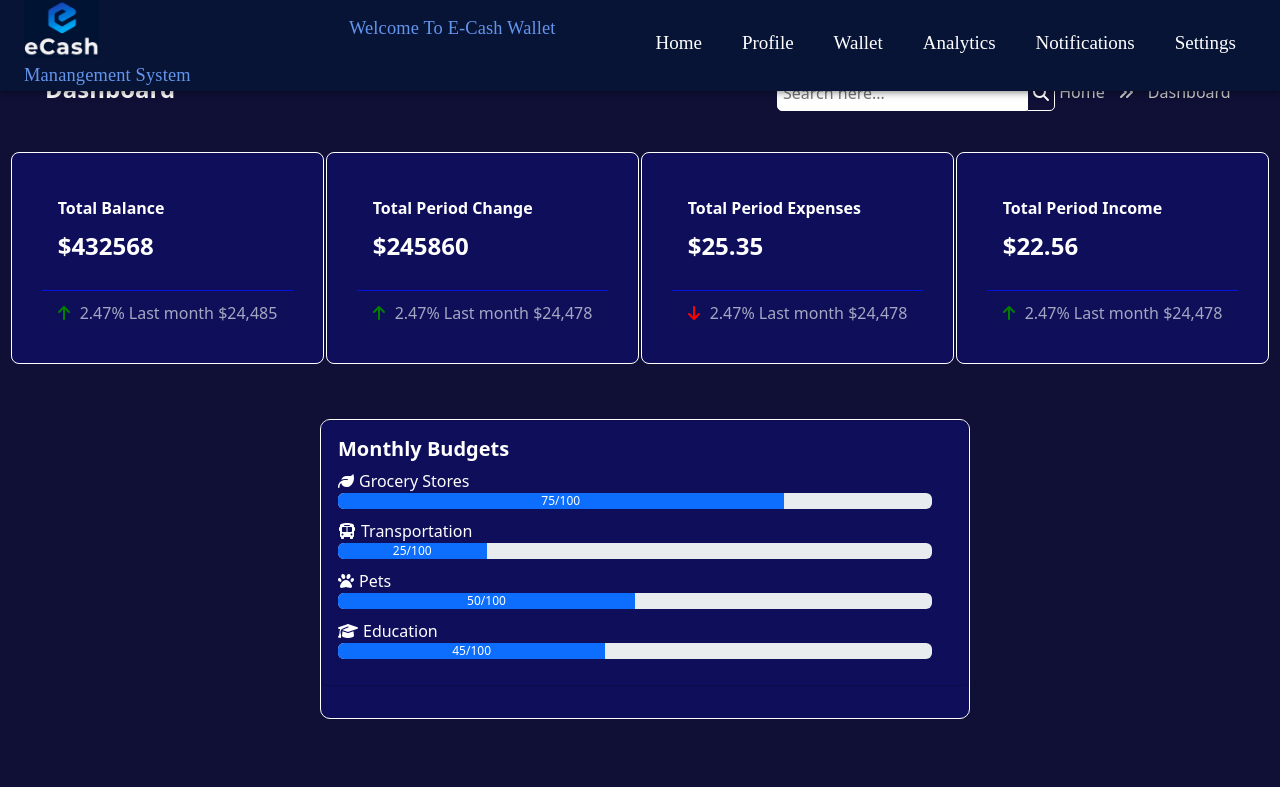
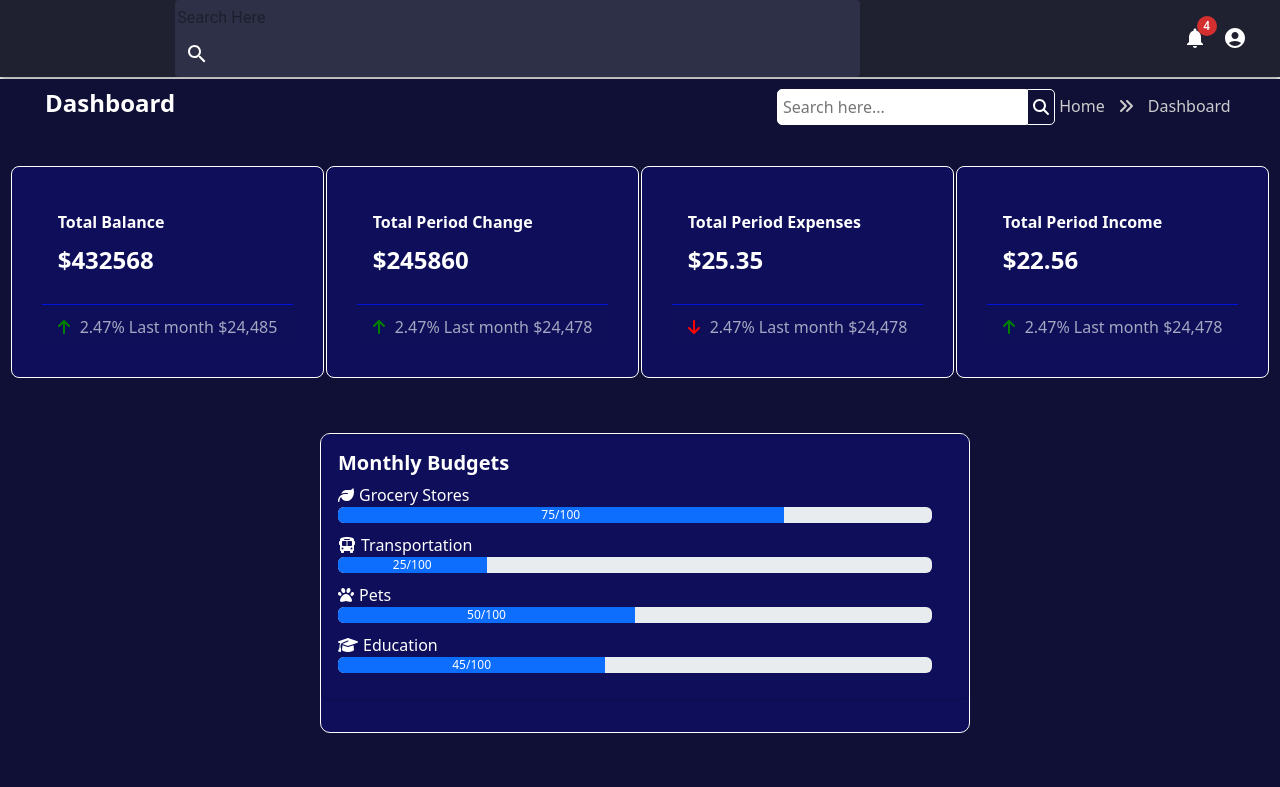
Before and after one commit to RISHABH-SONII/Wallet-Management, a React (Create React App) app in the folder ui/: page / in a window 1280 px wide. Shown: the top 787 px of the page. Built offline with nearby package versions, Linux system fonts and the light colour scheme.

Commit message:
Remaking the header design as per the provided sample for the project

```diff
--- a/ui/src/Components/Layout/Header.jsx
+++ b/ui/src/Components/Layout/Header.jsx
@@ -1,108 +1,208 @@
-import { faBell, faChartLine, faCog, faHome, faSearch, faUser, faWallet } from '@fortawesome/free-solid-svg-icons'
-import { FontAwesomeIcon } from '@fortawesome/react-fontawesome'
-import React, { useState } from 'react'
-import './Header.css';
-import { Link } from 'react-router-dom';
-import { AppBar, Box, Divider, Drawer, IconButton, Toolbar, Typography } from '@mui/material';
-import MenuIcon from '@mui/icons-material/Menu';
+import React from 'react';
+import { AppBar, Toolbar, IconButton, Typography, InputBase, Badge, Box } from '@mui/material';
+import { Search as SearchIcon, Notifications as NotificationsIcon, AccountCircle } from '@mui/icons-material';
 
 export default function Header() {
-    const [mobileOpen,setmobileOpen]=useState(false)
-
-    const handleDrawerToggle = () => {
-        setmobileOpen(!mobileOpen);
-    }
-    const drawer = ()=>(
-             <Box onClick={handleDrawerToggle} sx={{textAlign:"center", bgcolor:"#071435"}}>
-                <Typography color={"goldenrod"} variant='h4' component='div' sx={{textAlign:"left",flexGrow: 1}}>
-                     <img src='ecash.png' style={{padding:"15px",left:"0px", width:"170px", height:"100px"}} alt="Logo"/>
-                     </Typography>
-                     <Divider style={{ backgroundColor: 'red', height: '5px', marginTop: "10px" }} />
-                    <ul className='mobile-navigation'>
-                        <li>
-                            <Link to={'/'}>Home</Link>
-                        </li>
-                        <li>
-                            <Link to={'/userProfile'}>Profile</Link>
-                        </li>
-                        <li>
-                            <Link to={'/wallet'}>Wallet</Link>
-                        </li>
-                        <li>
-                            <Link to={'/analytics'}>Analytics</Link>
-                        </li>
-                        <li>
-                            <Link to={'/notification'}>Notifications</Link>
-                        </li>
-                        <li>
-                            <Link to={'/settings'}>Settings</Link>
-                        </li>
-                    </ul>
-            </Box>
-    )
+    return (
+        <AppBar position="static" sx={{ backgroundColor: '#1F2130', mb:"2px"}}>
+            <Toolbar sx={{ left: -10 }}>
+                <Typography variant="button" noWrap component="div" sx={{ width: '240px' }}>
+                    {/* Empty Typography for layout */}
+                </Typography>
+                <Box sx={{ paddingLeft: "6.2rem", width: "95%", display: "flex" }}>
+                    <Box sx={{ padding: "0.15rem", borderRadius: '4px', backgroundColor: "#2E3047", marginRight: "315px" }}>
+                        <InputBase placeholder="Search Here" inputProps={{ 'aria-label': 'search' }} sx={{ width: '680px' }} />
+                        <IconButton>
+                            <SearchIcon sx={{ color: '#fff' }} />
+                        </IconButton>
+                    </Box>
+                    <IconButton color="inherit">
+                        <Badge badgeContent={4} color="error">
+                            <NotificationsIcon />
+                        </Badge>
+                    </IconButton>
+                    <IconButton color="inherit">
+                        <AccountCircle />
+                    </IconButton>
+                </Box>
+            </Toolbar>
+        </AppBar>
+    );
+}
 
 
-    return (
-        <>
-        <Box>
-            <AppBar component={'nav'} sx={{bgcolor:"#071435"}}>
-                <Toolbar>
-                    <IconButton
-                        color='inherit'
-                        aria-label='open drawer'
-                        edge='start'
-                        sx={{
-                            mr:2,
-                            display:{sm:"none"}
-                        }}
+// import React from 'react';
+// import { AppBar, Toolbar, IconButton, Typography, InputBase, Badge, Container, Box, Button } from '@mui/material';
+// import { Search as SearchIcon, Notifications as NotificationsIcon, AccountCircle } from '@mui/icons-material';
 
-                        onClick={handleDrawerToggle}
-                        >
-                        <MenuIcon/>
-                    </IconButton>
-                <Typography color={"goldenrod"} variant='h6' component='div' sx={{flexGrow: 1}}>
-                <img src='ecash.png' style={{left:"0px", width:"75px"}}/>
-                <small style={{fontFamily:"serif",fontSize:"1.15rem",color:'white',paddingLeft:"250px",color:"cornflowerblue"}}>Welcome To E-Cash Wallet Manangement System</small>
-                </Typography>
-                <Box className="navigation-box" sx={{display:{xs:'none',sm:'block'}}}>
-                    <ul className='navigation-menu'>
-                        <li>
-                            <Link to={'/'}>Home</Link>
-                        </li>
-                        <li>
-                            <Link to={'/userProfile'}>Profile</Link>
-                        </li>
-                        <li>
-                            <Link to={'/wallet'}>Wallet</Link>
-                        </li>
-                        <li>
-                            <Link to={'/analytics'}>Analytics</Link>
-                        </li>
-                        <li>
-                            <Link to={'/notification'}>Notifications</Link>
-                        </li>
-                        <li>
-                            <Link to={'/settings'}>Settings</Link>
-                        </li>
-                    </ul>
-                </Box>
-                </Toolbar>
-            </AppBar>
-            <Box component="nav" sx={{bgcolor:"#071435"}}>
-                <Drawer
-                    variant='temporary'
-                    open={mobileOpen}
-                    onClose={handleDrawerToggle}
-                    sx={{display:{xs:'block',sm:'none'},
-                    "& .MuiDrawer-paper":{
-                        boxSizing:"border-box",
-                        width:"170px",
-                    }}}>
-                    {drawer()}
-                </Drawer>
-            </Box>
-            <Toolbar/>
-        </Box>
-        </>
-    )
-}
+// export default function Header() {
+//     return (
+//             <AppBar position="static" sx={{backgroundColor: '#1F2130'}}>
+//               <Toolbar sx={{left:-10}}>
+//                 <Typography variant="button" noWrap component="div" style={{width: '240px'}}>
+
+//                 </Typography>
+//                 {/* , backgroundColor: '#2E3047' */}
+//                 {/* ,marginLeft:"87px", marginRight: '16px',width:"65rem" */}
+//                 <div style={{paddingLeft:"6.2rem",width:"95%",display:"flex"}}>
+//                 <div style={{padding:"0.15rem",borderRadius: '4px',backgroundColor:"#2E3047",marginRight:"315px" }}>
+//                   <InputBase placeholder="Search Here"  inputProps={{ 'aria-label': 'search' }} style={{ width: '680px' }}  />
+//                   <IconButton>
+//                     <SearchIcon style={{ color: '#fff' }} />
+//                   </IconButton>
+//                 </div>
+//                 <IconButton color="inherit">
+//                   <Badge badgeContent={4} color="error">
+//                     <NotificationsIcon />
+//                   </Badge>
+//                 </IconButton>
+//                 <IconButton color="inherit">
+//                   <AccountCircle />
+//                 </IconButton>
+//                 </div>
+//               </Toolbar>
+//             </AppBar>
+//           );
+// }
+
+
+// import React from 'react';
+// import { AppBar, Toolbar, IconButton, Typography, InputBase, Badge } from '@mui/material';
+// import { Search as SearchIcon, Notifications as NotificationsIcon, AccountCircle } from '@mui/icons-material';
+
+// export default Header() {
+//   return (
+//     <AppBar position="static" sx={{ backgroundColor: '#1F2130' }}>
+//       <Toolbar>
+//         <Typography variant="h6" noWrap component="div" sx={{ flexGrow: 1 }}>
+//           Ekash Finance Management
+//         </Typography>
+//         <div style={{ position: 'relative', borderRadius: '4px', backgroundColor: '#2E3047', marginRight: '16px', padding: '0 16px' }}>
+//           <InputBase placeholder="Search Here" inputProps={{ 'aria-label': 'search' }} />
+//           <IconButton>
+//             <SearchIcon style={{ color: '#fff' }} />
+//           </IconButton>
+//         </div>
+//         <IconButton color="inherit">
+//           <Badge badgeContent={4} color="error">
+//             <NotificationsIcon />
+//           </Badge>
+//         </IconButton>
+//         <IconButton color="inherit">
+//           <AccountCircle />
+//         </IconButton>
+//       </Toolbar>
+//     </AppBar>
+//   );
+// }
+
+
+
+// import { faBell, faChartLine, faCog, faHome, faSearch, faUser, faWallet } from '@fortawesome/free-solid-svg-icons'
+// import { FontAwesomeIcon } from '@fortawesome/react-fontawesome'
+// import React, { useState } from 'react'
+// import './Header.css';
+// import { Link } from 'react-router-dom';
+// import { AppBar, Box, Divider, Drawer, IconButton, Toolbar, Typography } from '@mui/material';
+// import MenuIcon from '@mui/icons-material/Menu';
+
+// export default function Header() {
+//     const [mobileOpen,setmobileOpen]=useState(false)
+
+//     const handleDrawerToggle = () => {
+//         setmobileOpen(!mobileOpen);
+//     }
+//     const drawer = ()=>(
+//              <Box onClick={handleDrawerToggle} sx={{textAlign:"center", bgcolor:"#071435"}}>
+//                 <Typography color={"goldenrod"} variant='h4' component='div' sx={{textAlign:"left",flexGrow: 1}}>
+//                      <img src='ecash.png' style={{padding:"15px",left:"0px", width:"170px", height:"100px"}} alt="Logo"/>
+//                      </Typography>
+//                      <Divider style={{ backgroundColor: 'red', height: '5px', marginTop: "10px" }} />
+//                     <ul className='mobile-navigation'>
+//                         <li>
+//                             <Link to={'/'}>Home</Link>
+//                         </li>
+//                         <li>
+//                             <Link to={'/userProfile'}>Profile</Link>
+//                         </li>
+//                         <li>
+//                             <Link to={'/wallet'}>Wallet</Link>
+//                         </li>
+//                         <li>
+//                             <Link to={'/analytics'}>Analytics</Link>
+//                         </li>
+//                         <li>
+//                             <Link to={'/notification'}>Notifications</Link>
+//                         </li>
+//                         <li>
+//                             <Link to={'/settings'}>Settings</Link>
+//                         </li>
+//                     </ul>
+//             </Box>
+//     )
+
+
+//     return (
+//         <>
+//         <Box>
+//             <AppBar component={'nav'} sx={{bgcolor:"#071435"}}>
+//                 <Toolbar>
+//                     <IconButton
+//                         color='inherit'
+//                         aria-label='open drawer'
+//                         edge='start'
+//                         sx={{
+//                             mr:2,
+//                             display:{sm:"none"}
+//                         }}
+
+//                         onClick={handleDrawerToggle}
+//                         >
+//                         <MenuIcon/>
+//                     </IconButton>
+//                 <Typography color={"goldenrod"} variant='h6' component='div' sx={{flexGrow: 1}}>
+//                 <img src='ecash.png' style={{left:"0px", width:"75px"}}/>
+//                 <small style={{fontFamily:"serif",fontSize:"1.15rem",color:'white',paddingLeft:"250px",color:"cornflowerblue"}}>Welcome To E-Cash Wallet Manangement System</small>
+//                 </Typography>
+//                 <Box className="navigation-box" sx={{display:{xs:'none',sm:'block'}}}>
+//                     <ul className='navigation-menu'>
+//                         <li>
+//                             <Link to={'/'}>Home</Link>
+//                         </li>
+//                         <li>
+//                             <Link to={'/userProfile'}>Profile</Link>
+//                         </li>
+//                         <li>
+//                             <Link to={'/wallet'}>Wallet</Link>
+//                         </li>
+//                         <li>
+//                             <Link to={'/analytics'}>Analytics</Link>
+//                         </li>
+//                         <li>
+//                             <Link to={'/notification'}>Notifications</Link>
+//                         </li>
+//                         <li>
+//                             <Link to={'/settings'}>Settings</Link>
+//                         </li>
+//                     </ul>
+//                 </Box>
+//                 </Toolbar>
+//             </AppBar>
+//             <Box component="nav" sx={{bgcolor:"#071435"}}>
+//                 <Drawer
+//                     variant='temporary'
+//                     open={mobileOpen}
+//                     onClose={handleDrawerToggle}
+//                     sx={{display:{xs:'block',sm:'none'},
+//                     "& .MuiDrawer-paper":{
+//                         boxSizing:"border-box",
+//                         width:"170px",
+//                     }}}>
+//                     {drawer()}
+//                 </Drawer>
+//             </Box>
+//             <Toolbar/>
+//         </Box>
+//         </>
+//     )
+// }
```
